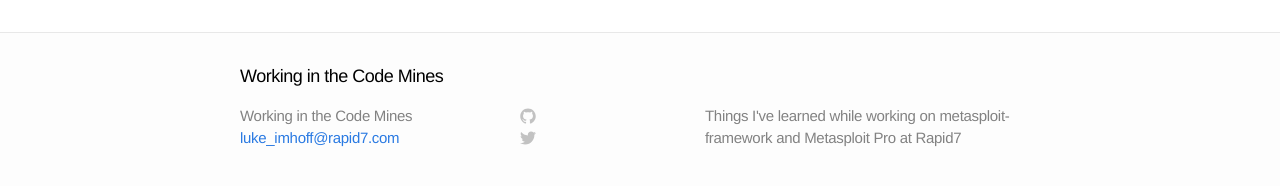
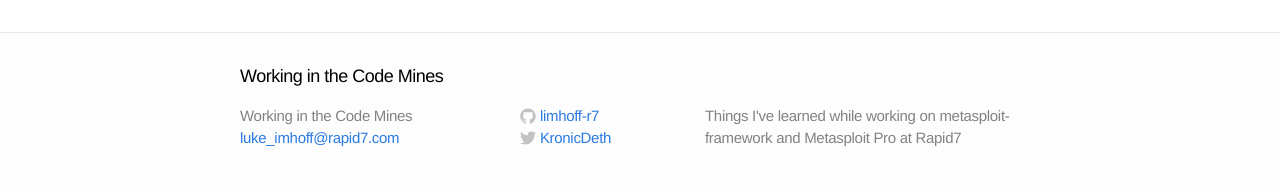
Before and after one commit to limhoff-r7/limhoff-r7.github.io, a Jekyll site: the page built from index.html, in a window 1280 px wide. Shown: the part 243-429 px from the top of the page. Built offline with Jekyll 4.4.1, drawn with Linux system fonts in a browser that asks for light colours.

Commit message:
Get github and twitter username in footer

```diff
--- a/_config.yml
+++ b/_config.yml
@@ -4,6 +4,10 @@ email: luke_imhoff@rapid7.com
 description: "Things I've learned while working on metasploit-framework and Metasploit Pro at Rapid7"
 baseurl: ""
 url: "http://limhoff-r7.github.io"
+github:
+  username: limhoff-r7
+twitter:
+  username: KronicDeth
 
 # Build settings
 encoding: utf-8
--- a/_includes/footer.html
+++ b/_includes/footer.html
@@ -14,7 +14,7 @@
     <div class="footer-col-2 column">
       <ul>
         <li>
-          <a href="https://github.com/{{ site.username }}">
+          <a href="https://github.com/{{ site.github.username }}">
             <span class="icon github">
               <svg version="1.1" class="github-icon-svg" xmlns="http://www.w3.org/2000/svg" xmlns:xlink="http://www.w3.org/1999/xlink" x="0px" y="0px"
                  viewBox="0 0 16 16" enable-background="new 0 0 16 16" xml:space="preserve">
@@ -29,11 +29,11 @@
                 c0,0.208,0.14,0.449,0.534,0.373c3.081-1.028,5.302-3.935,5.302-7.362C15.76,3.906,12.285,0.431,7.999,0.431z"/>
               </svg>
             </span>
-            <span class="username">{{ site.username }}</span>
+            <span class="username">{{ site.github.username }}</span>
           </a>
         </li>
         <li>
-          <a href="https://twitter.com/{{ site.username }}">
+          <a href="https://twitter.com/{{ site.twitter.username }}">
             <span class="icon twitter">
               <svg version="1.1" class="twitter-icon-svg" xmlns="http://www.w3.org/2000/svg" xmlns:xlink="http://www.w3.org/1999/xlink" x="0px" y="0px"
                  viewBox="0 0 16 16" enable-background="new 0 0 16 16" xml:space="preserve">
@@ -46,7 +46,7 @@
                 c6.015,0,9.304-4.983,9.304-9.304c0-0.142-0.003-0.283-0.009-0.423C14.976,4.29,15.531,3.714,15.969,3.058z"/>
               </svg>
             </span>
-            <span class="username">{{ site.username }}</span>
+            <span class="username">{{ site.twitter.username }}</span>
           </a>
         </li>
       </ul>
```
